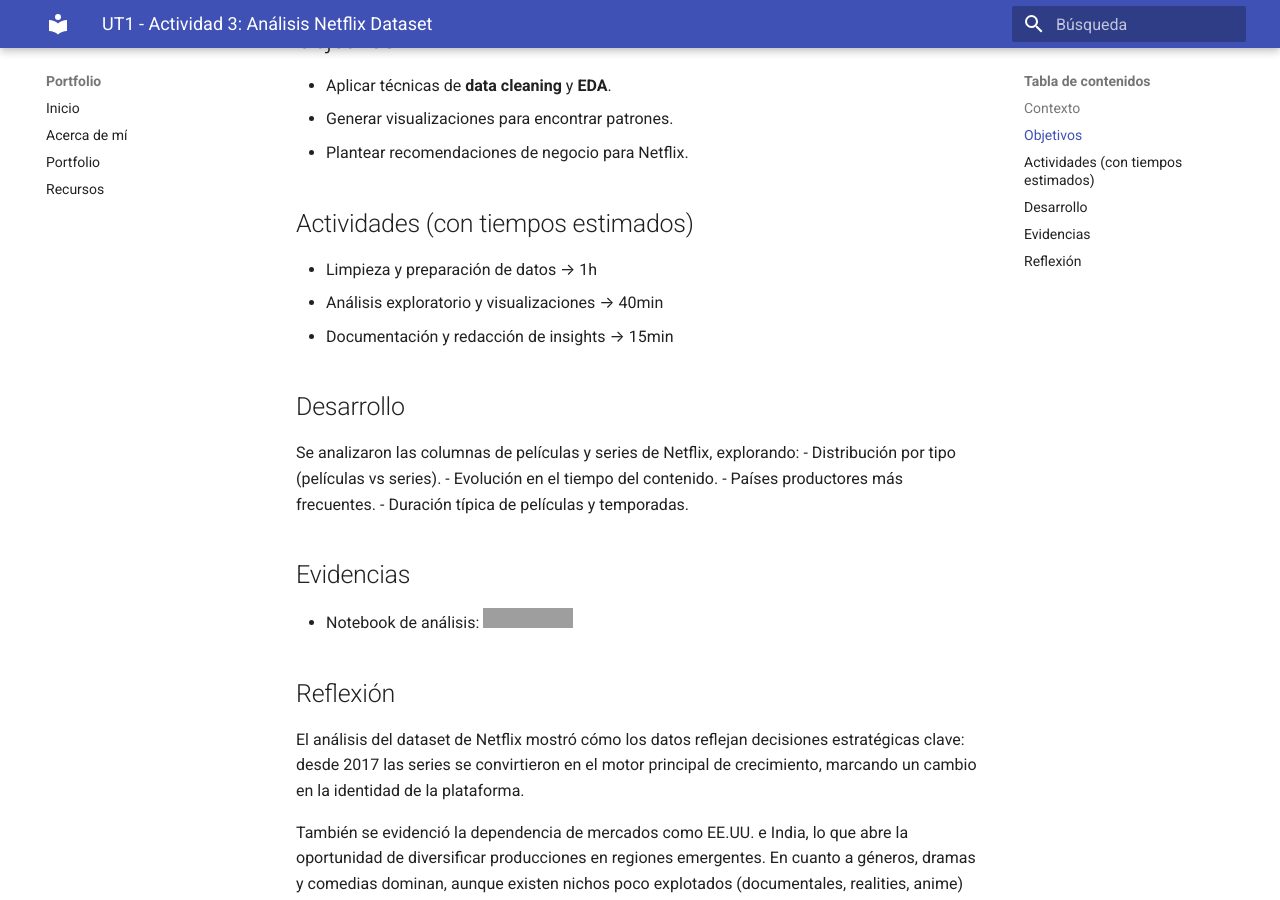
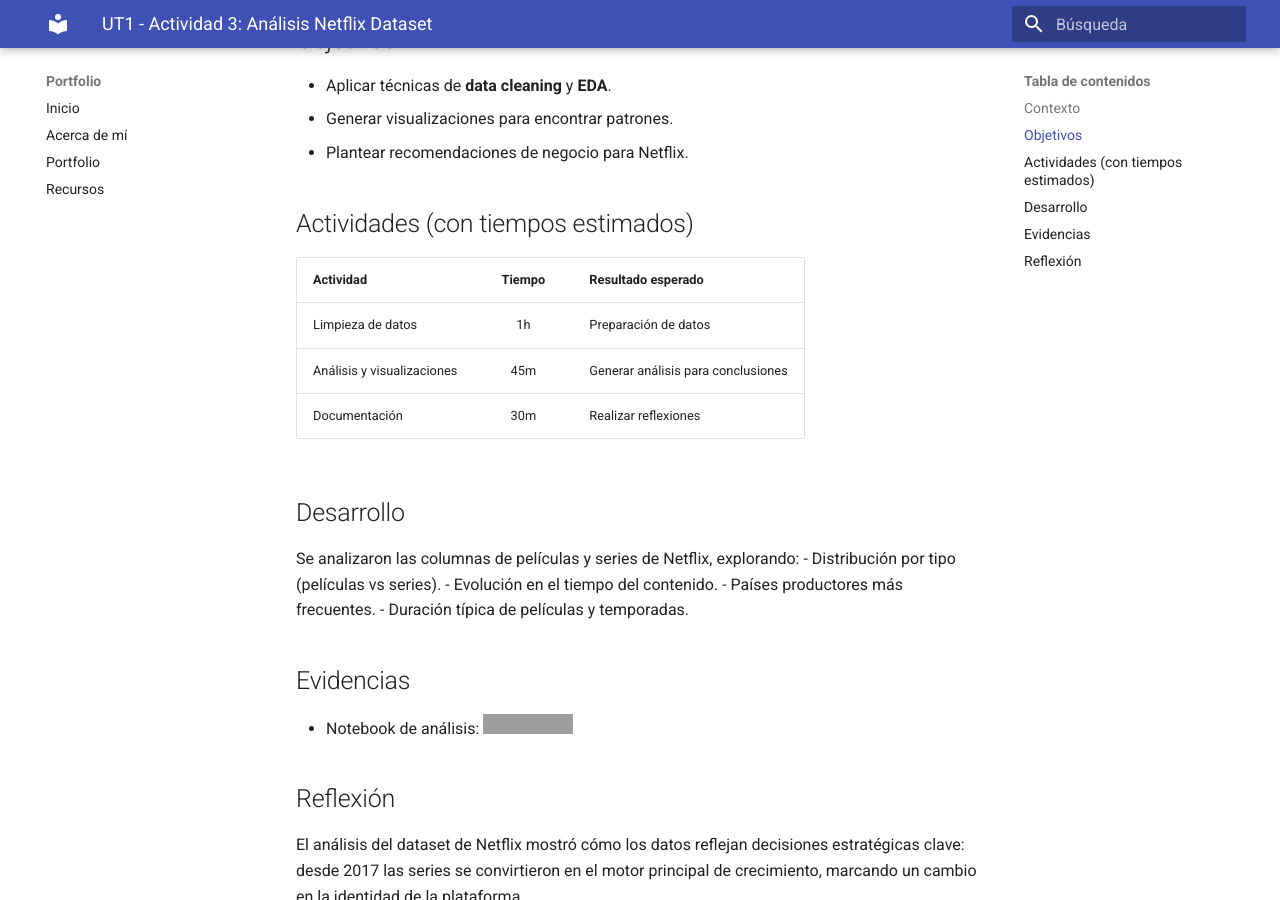
Before and after one commit to MatiasJorda/INGENIERIA-DATOS, an MkDocs documentation site: the page built from docs/portfolio/UT1/01-Practica_3.md, in a window 1280 px wide and 900 px high, scrolled down 300 px. Built offline with MkDocs 1.6.1 and Material for MkDocs 9.7.7, drawn with Linux system fonts in a browser that asks for light colours; grey boxes are pictures that could not be loaded.

Commit message:
Update 01-Practica_3.md

```diff
--- a/docs/portfolio/UT1/01-Practica_3.md
+++ b/docs/portfolio/UT1/01-Practica_3.md
@@ -14,9 +14,12 @@
 - Plantear recomendaciones de negocio para Netflix.
 
 ## Actividades (con tiempos estimados)
-- Limpieza y preparación de datos → 1h
-- Análisis exploratorio y visualizaciones → 40min
-- Documentación y redacción de insights → 15min
+| Actividad           | Tiempo | Resultado esperado               |
+|---------------------|:------:|----------------------------------|
+| Limpieza de datos |  1h  | Preparación de datos  |
+| Análisis y visualizaciones      |  45m   | Generar análisis para conclusiones  |
+| Documentación          |  30m   | Realizar reflexiones   |
+
 
 ## Desarrollo
 Se analizaron las columnas de películas y series de Netflix, explorando:
```
